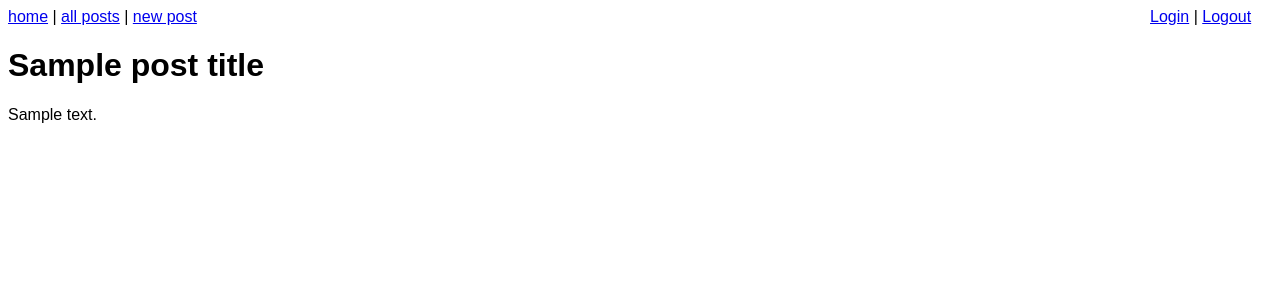
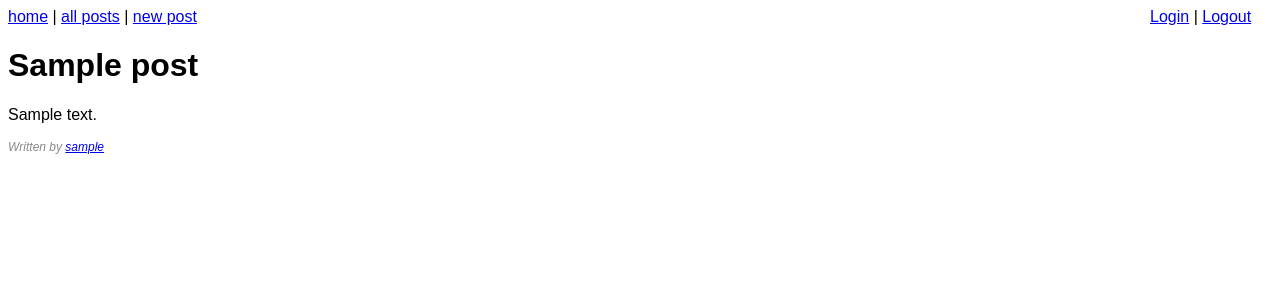
Before and after one commit to heympace/blogz, a Flask app: template templates/post.html in a window 1280 px wide. Shown: the top 300 px of the page. Run offline with Flask 2, Linux system fonts and the light colour scheme; the visitor is signed in with stand-in values (Sample User, id 1); tables that the repository leaves empty hold one stand-in row (values such as "Sample post"); the template is opened without the code that fills it: most values are stand-ins (such as "Sample title", 1, 10 or a date in 2020); data that the repository does not hold is empty.

Commit message:
final edits

```diff
--- a/templates/base.html
+++ b/templates/base.html
@@ -8,6 +8,7 @@
         .error { color: red; }
         .nav {width: 49%; display: inline-block;}
         .nav-right {text-align: right;}
+        .byline { font-size: 12px; font-style: italic; color: #898989;}
     </style>
 <body>
     <div class="nav nav-left">
--- a/templates/blog.html
+++ b/templates/blog.html
@@ -17,6 +17,7 @@
             <h4>{{post.title}}</h4>
             </a>
             <p>{{post.body}}</p>
+            <p class="byline">Written by <a href="/?user={{post.owner.id}}">{{post.owner.username}}</a></p>
 
         </li>
         {% endfor %}
--- a/templates/index.html
+++ b/templates/index.html
@@ -13,7 +13,7 @@
 
     <ul>
         {% for user in users %}
-        <li><a href="?id={{user.id}}">
+        <li><a href="?user={{user.id}}">
             <h4>{{user.username}}</h4>
             </a>
 
--- a/templates/post.html
+++ b/templates/post.html
@@ -2,7 +2,8 @@
 
 {% block content %}
 <div class="post-wrapper">
-    <h1>{{post_title}}</h1>
-    <p>{{post_body}}</p>
+    <h1>{{post.title}}</h1>
+    <p>{{post.body}}</p>
+    <p class="byline">Written by <a href="/?user={{post.owner.id}}">{{post.owner.username}}</a></p>
 </div>
 {% endblock %}
```
